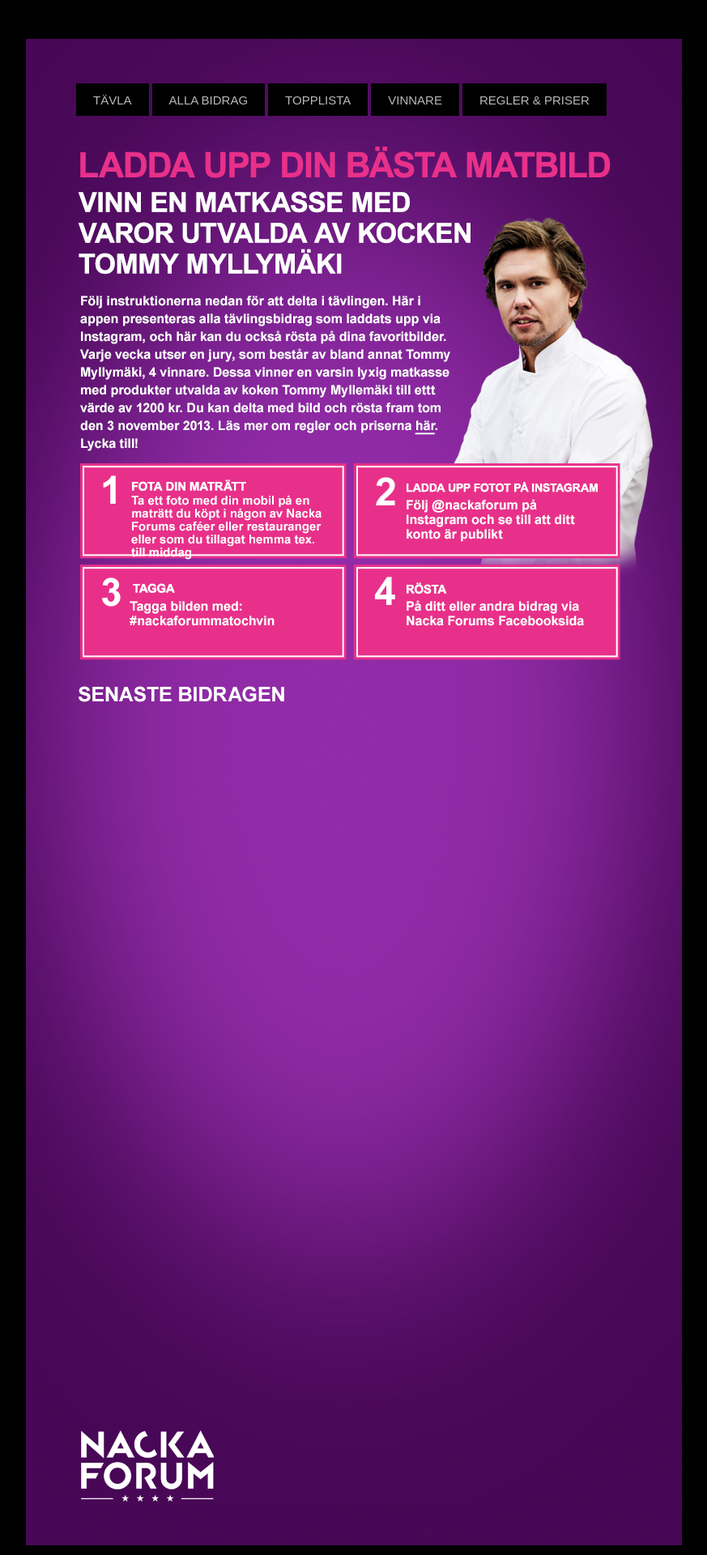
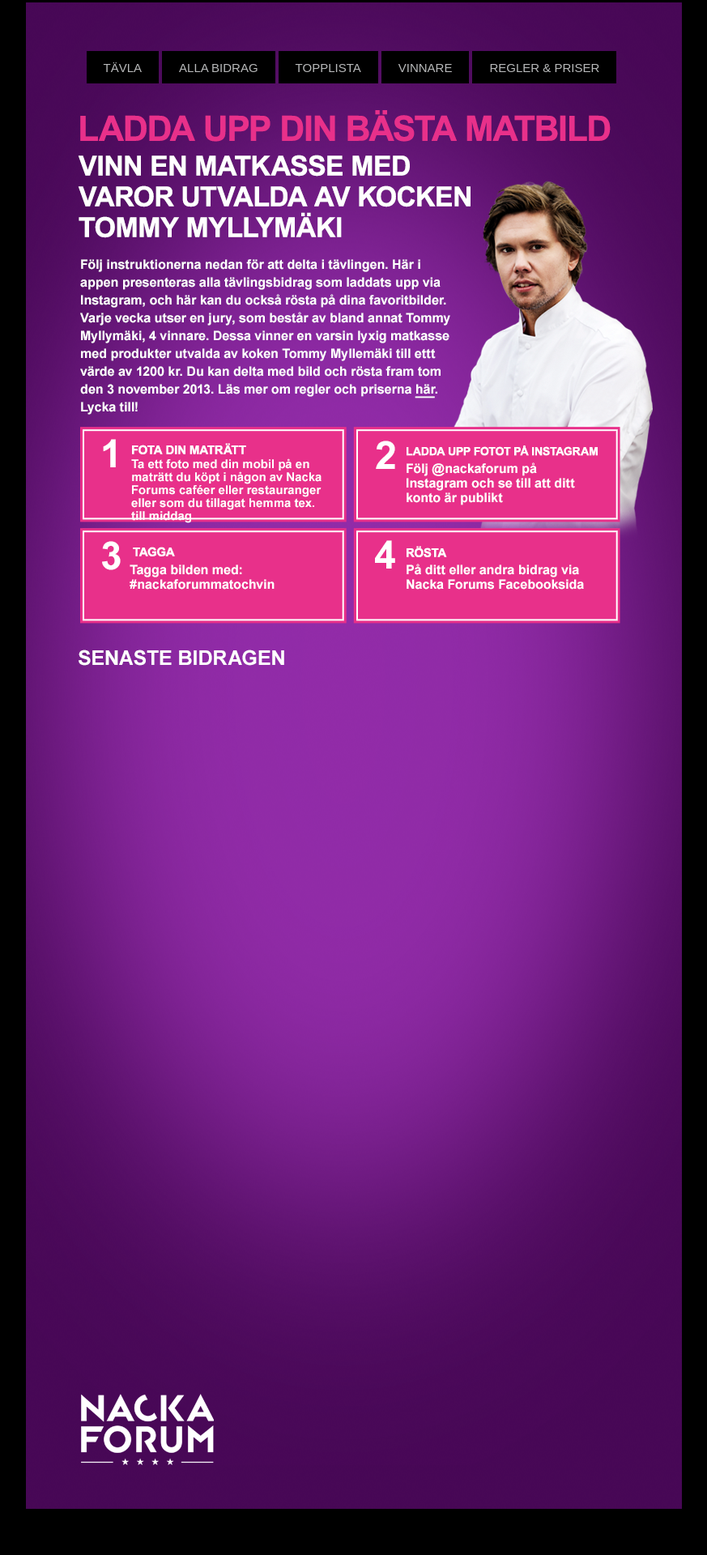
Before and after one commit to Bahamoe/api_must, a PHP site: page /api_must/filer/tavla.php in a window 1280 px wide. Shown: the whole page at 81% size, without its empty margins (201-1074 px from the left). After the commit the page ends 1863 px from the top, so only its background shows below. Run offline with PHP 8.4, Linux system fonts and the light colour scheme; some libraries are stand-ins or nearby versions.

Commit message:
styleish

```diff
--- a/css/style.css
+++ b/css/style.css
@@ -1,12 +1,13 @@
 body {
   background-color: black; }
   body #super-wrapper {
+    top: 0;
     width: 100%; }
     body #super-wrapper #meny-bar {
       position: relative;
       z-index: 10;
-      top: 95px;
-      width: 690px;
+      top: 55px;
+      width: 665px;
       margin-left: auto;
       margin-right: auto; }
       body #super-wrapper #meny-bar button {
@@ -37,6 +38,7 @@
           color: black;
           text-decoration: none; }
     body #super-wrapper #content-wrapper {
+      margin-top: -45px;
       width: 815px;
       margin-left: auto;
       margin-right: auto; }
--- a/scss/style.scss
+++ b/scss/style.scss
@@ -1,12 +1,13 @@
 body{
 	background-color: black;
 	#super-wrapper{
+		top: 0;
 		width: 100%;
 		#meny-bar{
 			position: relative;
 			z-index: 10;
-			top: 95px;
-			width: 690px;
+			top: 55px;
+			width: 665px;
 			margin-left: auto;
 			margin-right: auto;
 			button{
@@ -42,6 +43,7 @@
 			}
 		}
 		#content-wrapper{
+			margin-top: -45px;
 			width: 815px;
 			margin-left: auto;
 			margin-right: auto;
```
